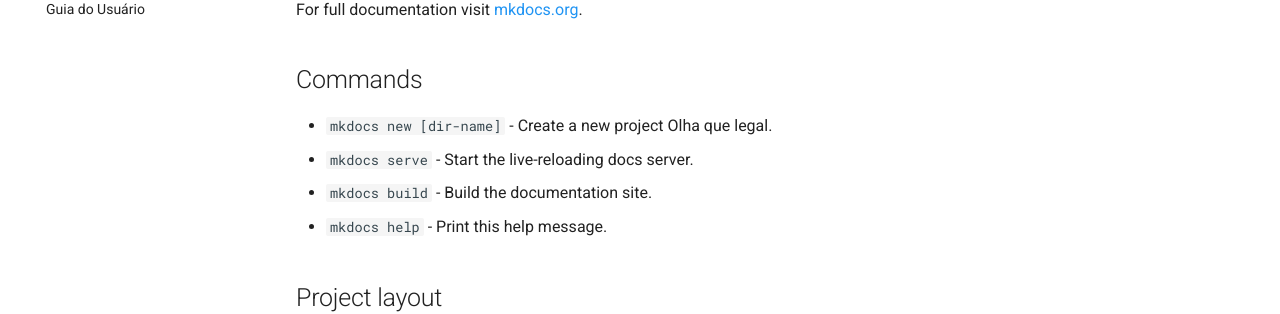
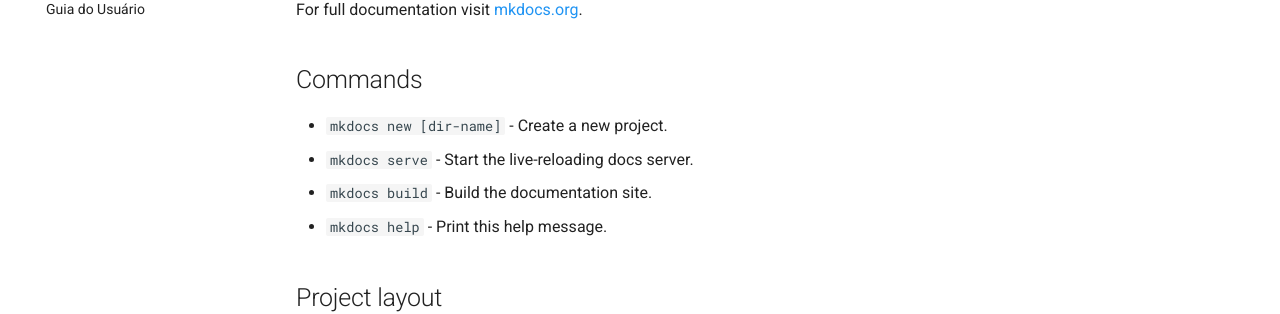
Before and after one commit to emerdesenv/teste-mkdocs, an MkDocs documentation site: the page built from docs/index.md, in a window 1280 px wide. Shown: the part 183-497 px from the top of the page. Built offline with MkDocs 1.6.1 and Material for MkDocs 9.7.7, drawn with Linux system fonts in a browser that asks for light colours.

```diff
--- a/docs/index.md
+++ b/docs/index.md
@@ -4,7 +4,7 @@ For full documentation visit [mkdocs.org](https://mkdocs.org).
 
 ## Commands
 
-* `mkdocs new [dir-name]` - Create a new project Olha que legal.
+* `mkdocs new [dir-name]` - Create a new project.
 * `mkdocs serve` - Start the live-reloading docs server.
 * `mkdocs build` - Build the documentation site.
 * `mkdocs help` - Print this help message.
```
Also changed, not shown: 1 other file.
